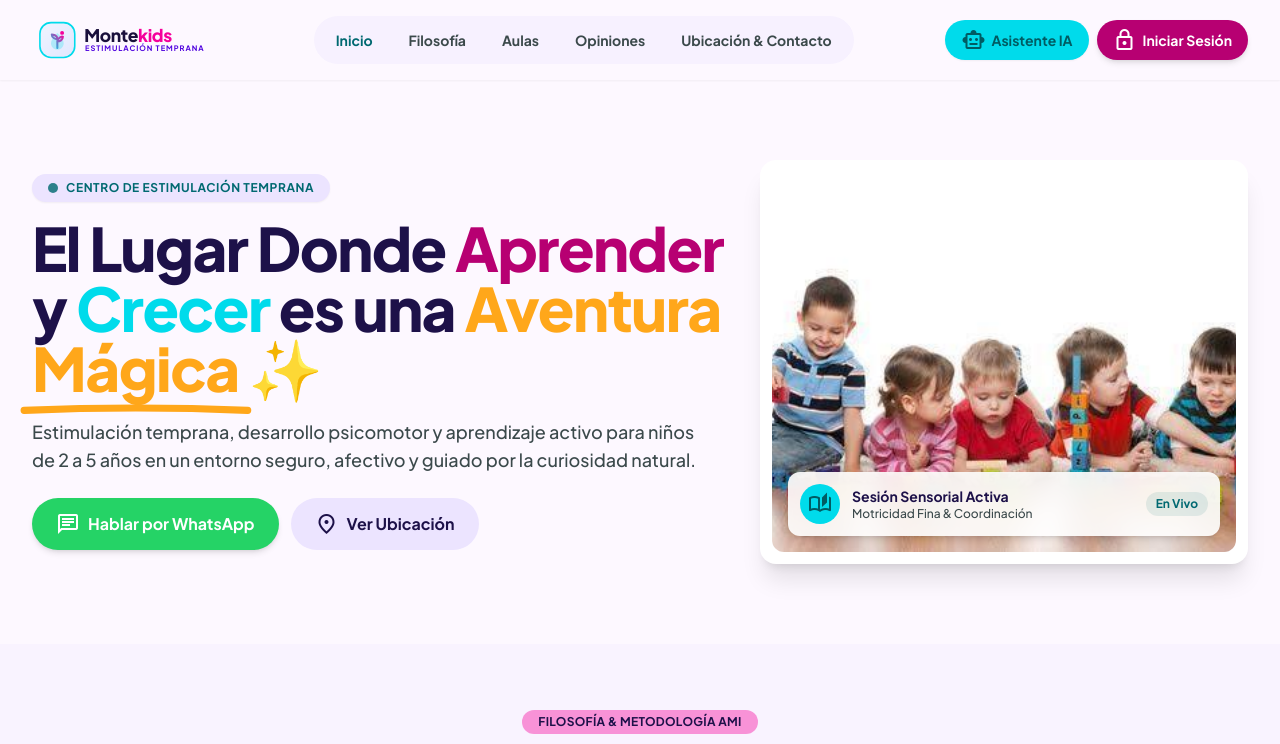
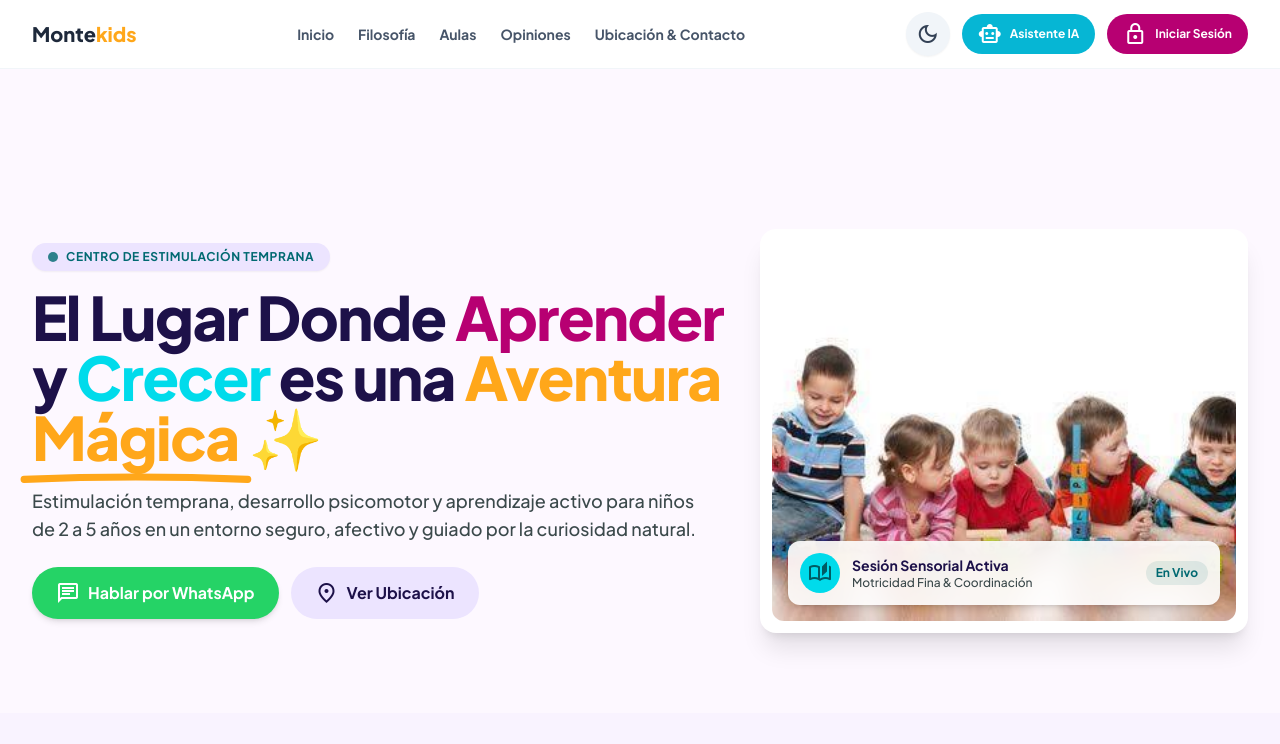
Before and after one commit to aleexds/MontekidsProyect, a React (Vite) app in the folder reactInicio/: page / in a window 1280 px wide. Shown: the top 744 px of the page. Built offline with nearby package versions, Linux system fonts and the light colour scheme.

Commit message:
implementacionBotonTema

```diff
--- a/reactInicio/src/components/Navbar.jsx
+++ b/reactInicio/src/components/Navbar.jsx
@@ -1,74 +1,68 @@
-import { useState } from 'react';
-import { Link } from 'react-router-dom';
-import Logo from './Logo';
+import { useState, useEffect } from 'react';
 
-export default function Navbar({ onOpenAi }) {
-  const [menuOpen, setMenuOpen] = useState(false);
+export default function Navbar() {
+  const [isDark, setIsDark] = useState(false);
+
+  // Sincronizar el estado con la clase 'dark' en el elemento <html>
+  useEffect(() => {
+
+    if (isDark) {
+      document.documentElement.classList.add('dark');
+    } else {
+      document.documentElement.classList.remove('dark');
+    }
+  }, [isDark]);
+
+  const toggleTheme = () => setIsDark(!isDark);
 
   return (
-    <header className="fixed top-0 left-0 right-0 w-full z-50 bg-surface/85 backdrop-blur-xl shadow-sm">
-      <div className="h-20 max-w-7xl mx-auto px-4 sm:px-6 lg:px-8 flex items-center justify-between gap-4">
+    <nav className="w-full bg-white dark:bg-zinc-900 border-b border-slate-100 dark:border-zinc-800 transition-colors duration-300 px-4 sm:px-6 lg:px-8 py-3">
+      <div className="max-w-7xl mx-auto flex items-center justify-between">
 
-        {/* Logo Montekids Oficial */}
-        <a href="#inicio" className="flex items-center">
-          <Logo width={190} height={48} />
-        </a>
+        {/* Logo */}
+        <div className="flex items-center gap-2">
+          {/* Tu logo existente */}
+          <span className="font-extrabold text-xl text-slate-800 dark:text-white">
+            Monte<span className="text-secondary-container">kids</span>
+          </span>
+        </div>
 
-        {/* Navegación por Anclajes */}
-        <nav className="hidden lg:flex items-center gap-1 p-1.5 rounded-full bg-surface-container-low text-sm font-bold">
-          <a className="px-4 py-2 rounded-full text-primary hover:bg-surface-container-high transition-all" href="#inicio">Inicio</a>
-          <a className="px-4 py-2 rounded-full text-on-surface-variant hover:text-on-surface hover:bg-surface-container-high transition-all" href="#filosofia">Filosofía</a>
-          <a className="px-4 py-2 rounded-full text-on-surface-variant hover:text-on-surface hover:bg-surface-container-high transition-all" href="#aulas">Aulas</a>
-          <a className="px-4 py-2 rounded-full text-on-surface-variant hover:text-on-surface hover:bg-surface-container-high transition-all" href="#opiniones">Opiniones</a>
-          <a className="px-4 py-2 rounded-full text-on-surface-variant hover:text-on-surface hover:bg-surface-container-high transition-all" href="#ubicacion">Ubicación & Contacto</a>
-        </nav>
+        {/* Links de Navegación */}
+        <div className="hidden md:flex items-center gap-6 text-sm font-semibold text-slate-600 dark:text-zinc-300">
+          <a href="#inicio" className="hover:text-primary transition-colors">Inicio</a>
+          <a href="#filosofia" className="hover:text-primary transition-colors">Filosofía</a>
+          <a href="#aulas" className="hover:text-primary transition-colors">Aulas</a>
+          <a href="#opiniones" className="hover:text-primary transition-colors">Opiniones</a>
+          <a href="#ubicacion" className="hover:text-primary transition-colors">Ubicación & Contacto</a>
+        </div>
 
-        {/* Acciones */}
-        <div className="flex items-center gap-2">
+        {/* Acciones & Selector de Tema */}
+        <div className="flex items-center gap-3">
+
+          {/* Botón de Cambio de Tema */}
           <button
-            type="button"
-            onClick={onOpenAi}
-            className="hidden sm:inline-flex items-center gap-1.5 px-4 py-2 rounded-full bg-primary-container text-on-primary-container font-bold text-sm shadow-sm hover:brightness-105 transition-all"
+            onClick={toggleTheme}
+            aria-label="Cambiar tema"
+            className="p-2.5 rounded-full bg-slate-100 dark:bg-zinc-800 text-slate-700 dark:text-amber-400 hover:bg-slate-200 dark:hover:bg-zinc-700 transition-all flex items-center justify-center shadow-sm"
           >
+            <span className="material-symbols-outlined text-[20px]">
+              {isDark ? 'light_mode' : 'dark_mode'}
+            </span>
+          </button>
+
+          {/* Botón Asistente IA / Iniciar Sesión */}
+          <button className="hidden sm:inline-flex items-center gap-2 px-4 py-2 rounded-full bg-cyan-500 text-white font-bold text-xs">
             <span className="material-symbols-outlined text-[18px]">smart_toy</span>
             <span>Asistente IA</span>
           </button>
 
-          <Link
-            to="/login"
-            className="inline-flex items-center gap-1.5 px-4 py-2 rounded-full bg-tertiary text-white font-bold text-sm shadow-md hover:bg-tertiary/90 transition-all"
-          >
+          <button className="inline-flex items-center gap-2 px-4 py-2 rounded-full bg-tertiary text-white font-bold text-xs">
             <span className="material-symbols-outlined text-[18px]">lock</span>
             <span>Iniciar Sesión</span>
-          </Link>
+          </button>
 
-          <button
-            type="button"
-            onClick={() => setMenuOpen(!menuOpen)}
-            className="lg:hidden p-2 rounded-full bg-surface-container-low text-on-surface"
-          >
-            <span className="material-symbols-outlined">{menuOpen ? 'close' : 'menu'}</span>
-          </button>
         </div>
       </div>
-
-      {menuOpen && (
-        <div className="lg:hidden bg-surface border-b border-surface-container-low px-6 py-4 flex flex-col gap-3 font-bold shadow-lg">
-          <a onClick={() => setMenuOpen(false)} href="#inicio" className="py-2 text-primary">Inicio</a>
-          <a onClick={() => setMenuOpen(false)} href="#filosofia" className="py-2 text-on-surface-variant">Filosofía</a>
-          <a onClick={() => setMenuOpen(false)} href="#aulas" className="py-2 text-on-surface-variant">Aulas</a>
-          <a onClick={() => setMenuOpen(false)} href="#opiniones" className="py-2 text-on-surface-variant">Opiniones</a>
-          <a onClick={() => setMenuOpen(false)} href="#ubicacion" className="py-2 text-on-surface-variant">Ubicación & Contacto</a>
-          <button
-            type="button"
-            onClick={() => { setMenuOpen(false); onOpenAi(); }}
-            className="flex items-center justify-center gap-2 py-2.5 rounded-full bg-primary-container text-on-primary-container mt-2"
-          >
-            <span className="material-symbols-outlined text-[18px]">smart_toy</span>
-            <span>Abrir Asistente IA</span>
-          </button>
-        </div>
-      )}
-    </header>
+    </nav>
   );
 }
```
